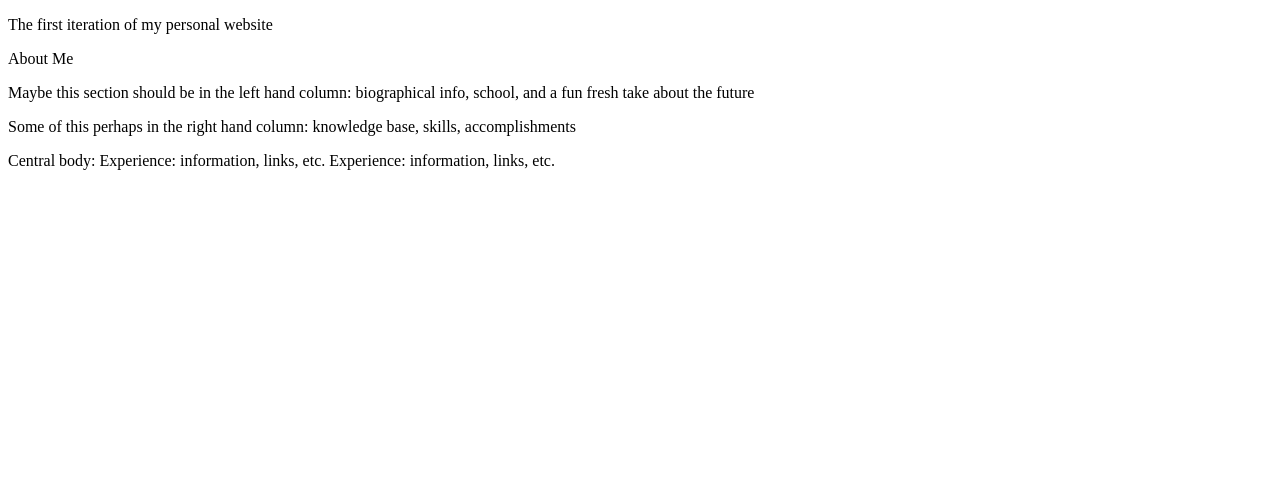
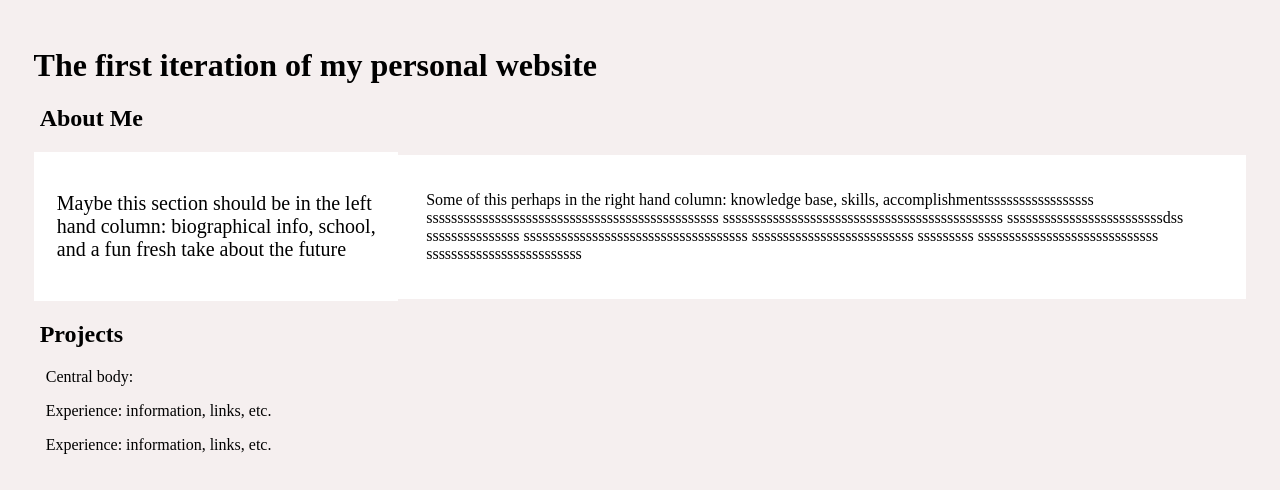
Before and after one commit to d-forman/d-forman.github.io, a plain HTML site: page index.html in a window 1280 px wide. Drawn offline with Linux system fonts and the light colour scheme.

Commit message:
First introduction of CSS, flex boxes
still placeholder, but I got a little more templating in

```diff
--- a/index.html
+++ b/index.html
@@ -3,21 +3,38 @@
 <head>
 	<meta charset="utf-8">
 	<meta name="viewport" content="width=device-width, initial-scale=1">
-	<title></title>
+	<title>Danny Forman</title>
+	<link rel="stylesheet" href="styles.css">
 </head>
 <body>
-	<p>	The first iteration of my personal website </p>
-	<p> About Me </p>
-	<p>
-		Maybe this section should be in the left hand column: biographical info, school, and a fun fresh take about the future
-	</p>
-	<p>
-		Some of this perhaps in the right hand column: knowledge base, skills, accomplishments
-	</p>
+	<h1>	The first iteration of my personal website </h1>
+	<h2>
+		About Me
+	</h2>
+	<div class="flex-container">
+
+		<div class="div1">
+			<p>
+			Maybe this section should be in the left hand column: biographical info, school, and a fun fresh take about the future
+			</p>
+		</div>
+		<div class="div2">
+			<p>
+			Some of this perhaps in the right hand column: knowledge base, skills, accomplishmentsssssssssssssssss sssssssssssssssssssssssssssssssssssssssssssssss sssssssssssssssssssssssssssssssssssssssssssss sssssssssssssssssssssssssdss sssssssssssssss ssssssssssssssssssssssssssssssssssss ssssssssssssssssssssssssss sssssssss sssssssssssssssssssssssssssss sssssssssssssssssssssssss
+			</p>
+		</div>
+	</div>
+	<p></p>
+
+	<h2> Projects </h2>
 
 	<p>
 		Central body:
+	</p>
+	<p>
 		Experience: information, links, etc.
+	</p>
+	<p>
 		Experience: information, links, etc.
 	</p>
 </body>
--- /dev/null
+++ b/styles.css
@@ -0,0 +1,31 @@
+html{
+	margin: 1%;
+	padding: 1%;
+	background-color: #f5efef;
+}
+h2{
+	margin-left: 0.5%;
+}
+p{
+	margin-left: 1%;
+}
+
+.flex-container {
+  display: flex;
+  background-color: ;
+  justify-content: space-around;
+  display: wrap;
+}
+.flex-container > div {
+	flex-grow: 2;
+	flex-shrink:  2;
+  background-color: white;
+  align-self: center;
+  padding:  20px;
+}
+.flex-container > .div1 {
+  font-size: 20px;
+}
+.flex-container .div2 {
+
+}
```
